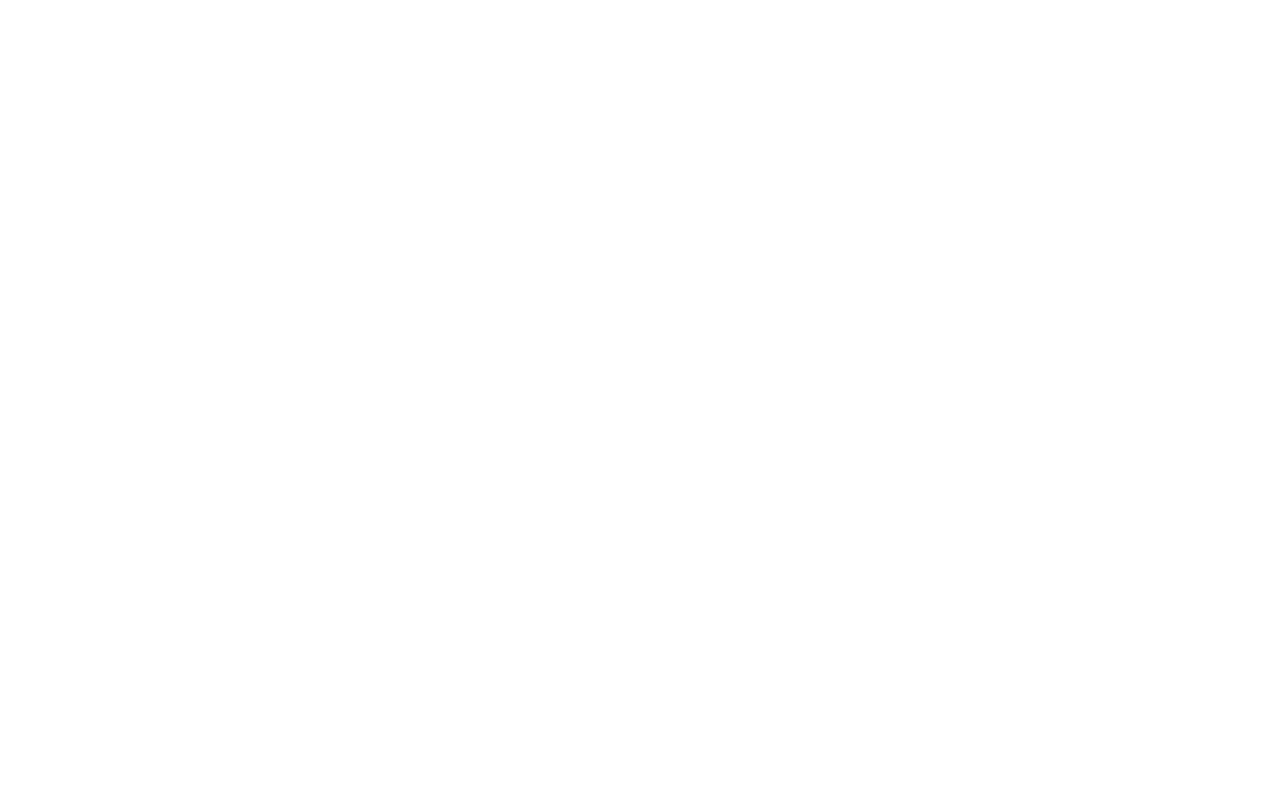
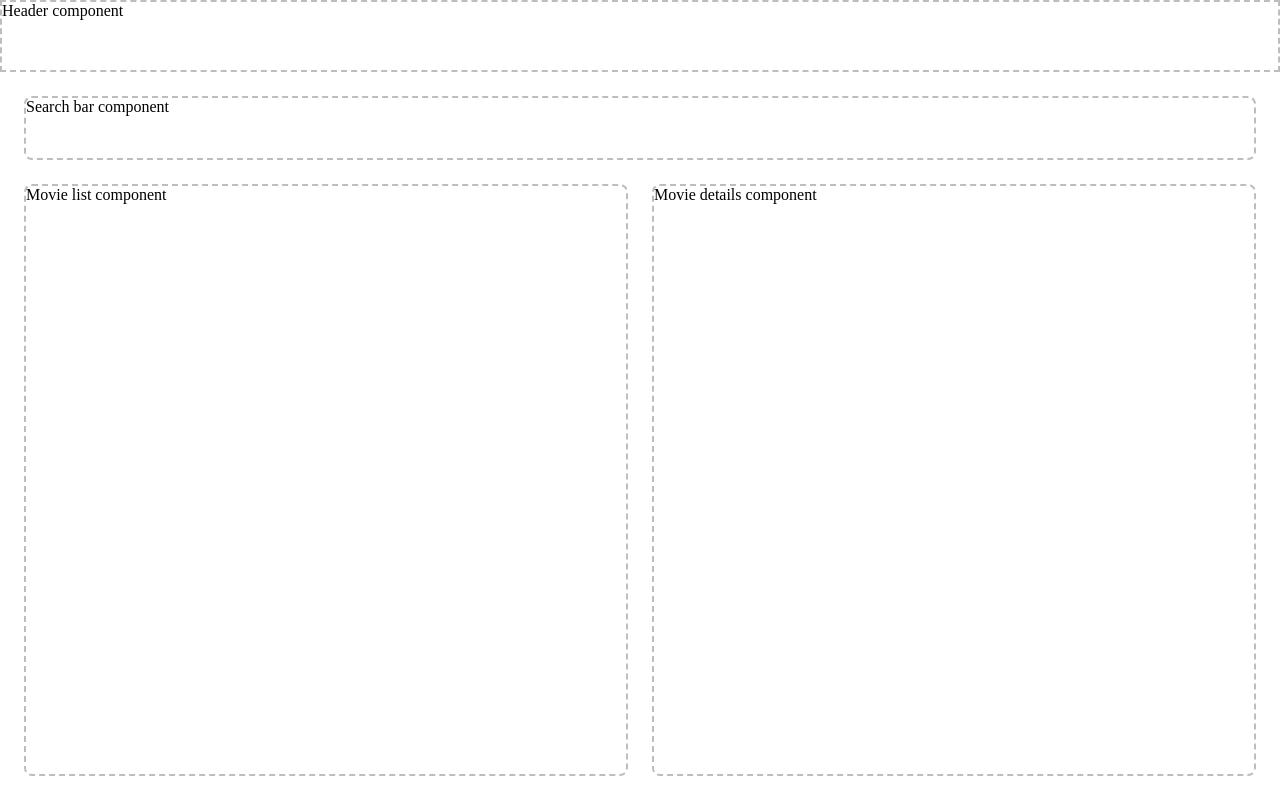
Before and after one commit to bandika22/movie-finder, a React (Vite) app: page / in a window 1280 px wide. Built offline with nearby package versions, Linux system fonts and the light colour scheme.

Commit message:
Create application layout

```diff
--- a/src/App.css
+++ b/src/App.css
@@ -0,0 +1,27 @@
+body {
+  margin: 0;
+  padding: 0;
+}
+
+#root,
+body {
+  min-height: 100vh;
+}
+
+.app {
+  display: flex;
+  flex-direction: column;
+  height: 100vh;
+}
+
+.app__header {
+  flex: 0 0 72px;
+  height: 72px;
+  border: 2px dashed #bdbdbd;
+  box-sizing: border-box;
+}
+
+.app__content {
+  flex: 1;
+  min-height: 0;
+}
--- a/src/App.tsx
+++ b/src/App.tsx
@@ -1,10 +1,16 @@
-import './App.css'
+import './App.css';
+import { MovieSearch } from './features/movie-search/components/MovieSearch/MovieSearch';
 
-function App() {
+export default function App() {
   return (
-    <>
-    </>
-  )
+    <div className="app">
+      <header className="app__header">
+        Header component
+      </header>
+
+      <main className="app__content">
+       <MovieSearch />
+      </main>
+    </div>
+  );
 }
-
-export default App
--- /dev/null
+++ b/src/features/movie-search/components/MovieSearch/MovieSearch.css
@@ -0,0 +1,45 @@
+.movie-search {
+  display: flex;
+  flex-direction: column;
+  gap: 24px;
+  height: 100%;
+  min-height: 0;
+  box-sizing: border-box;
+
+  max-width: 1400px;
+  margin: 0 auto;
+  padding: 24px;
+}
+
+.movie-search__search-bar {
+  flex: 0 0 64px;
+  min-height: 64px;
+
+  border: 2px dashed #bdbdbd;
+  border-radius: 8px;
+  box-sizing: border-box;
+}
+
+.movie-search__content {
+  display: grid;
+  grid-template-columns: 1fr 1fr;
+  gap: 24px;
+  flex: 1;
+  min-height: 0;
+}
+
+.movie-search__movie-list {
+  min-height: 0;
+
+  border: 2px dashed #bdbdbd;
+  border-radius: 8px;
+  box-sizing: border-box;
+}
+
+.movie-search__movie-details {
+  min-height: 0;
+
+  border: 2px dashed #bdbdbd;
+  border-radius: 8px;
+  box-sizing: border-box;
+}
--- /dev/null
+++ b/src/features/movie-search/components/MovieSearch/MovieSearch.tsx
@@ -0,0 +1,21 @@
+import './MovieSearch.css';
+
+export function MovieSearch() {
+  return (
+    <main className="movie-search">
+      <section className="movie-search__search-bar">
+        Search bar component
+      </section>
+
+      <section className="movie-search__content">
+        <section className="movie-search__movie-list">
+          Movie list component
+        </section>
+
+        <section className="movie-search__movie-details">
+          Movie details component
+        </section>
+      </section>
+    </main>
+  );
+}
```
